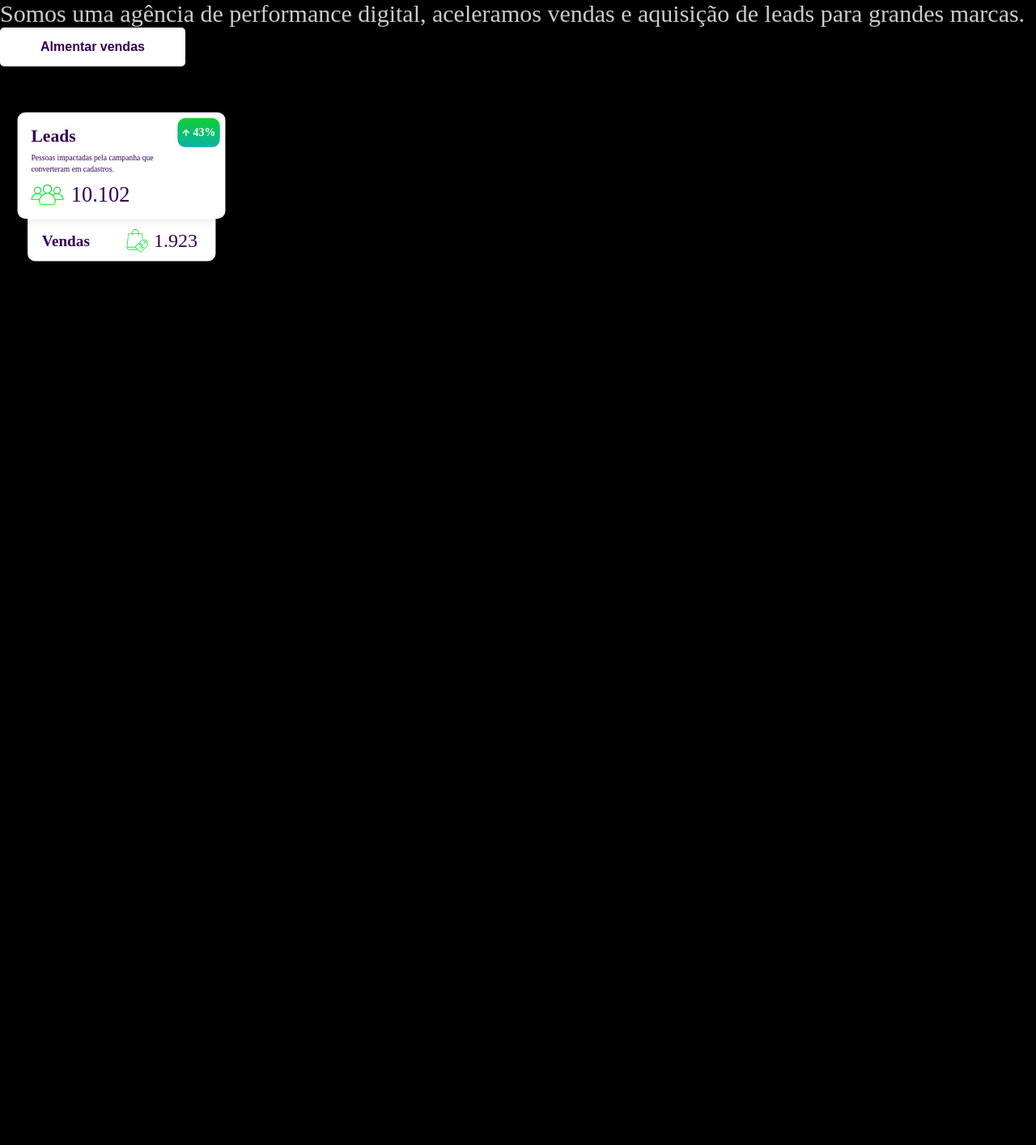
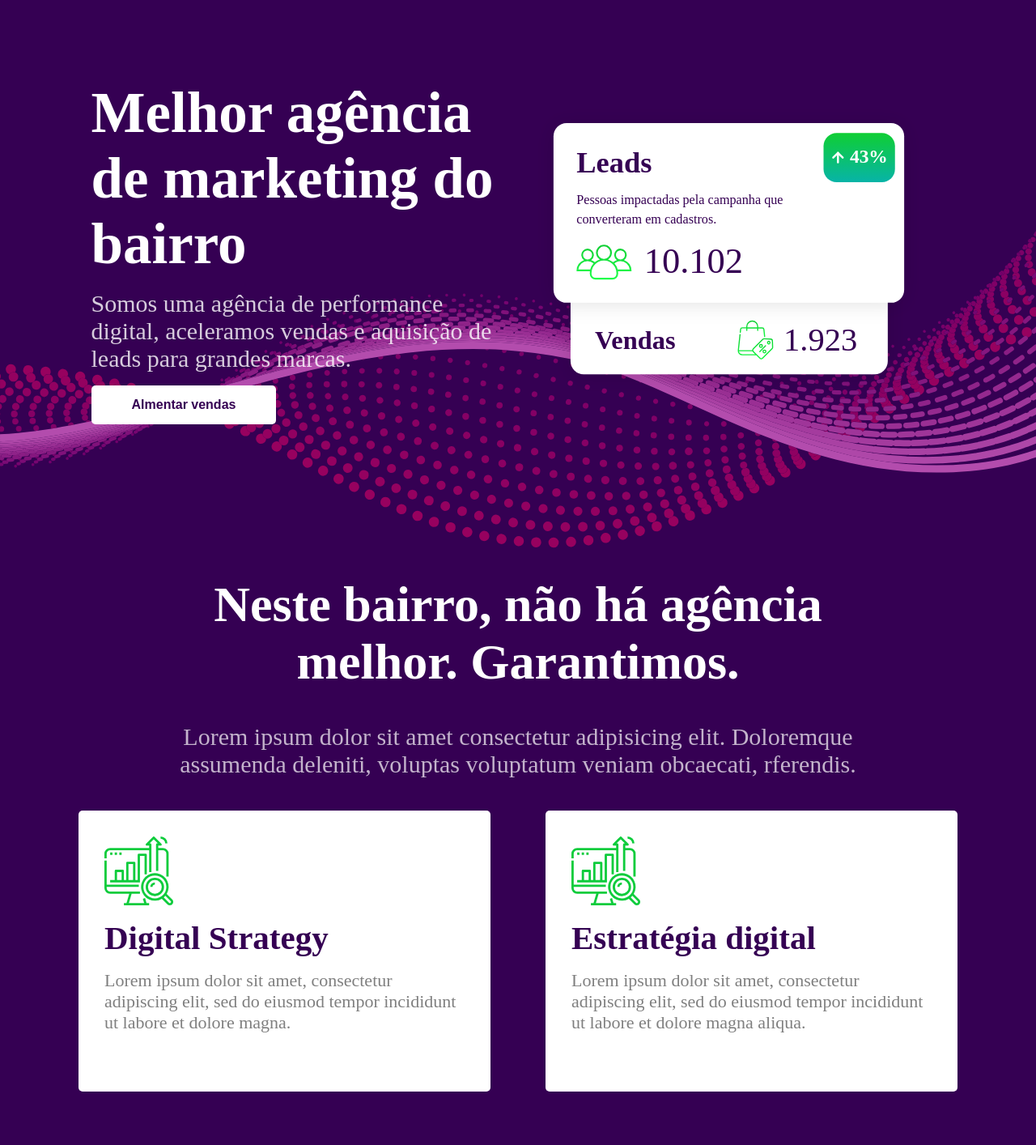
Before and after one commit to JoaoEduardo10/loanding-page-next, a Next.js app: page / in a window 1280 px wide. Shown: the part 210-1624 px from the top of the page at 81% size. Before the commit the page ends 800 px from the top, so only its background shows below. Built offline with nearby package versions, Linux system fonts and the light colour scheme.

Commit message:
add component Features

```diff
--- /dev/null
+++ b/src/components/CardsFatures/index.tsx
@@ -0,0 +1,19 @@
+/* eslint-disable @typescript-eslint/no-explicit-any */
+import Image from 'next/image';
+import * as S from './styles';
+
+export type CardsFaturesProps = {
+    icon: any;
+    heading: string;
+    text: string;
+}
+
+export const CardsFatures = ({ heading, icon, text }: CardsFaturesProps) => {
+	return (
+		<S.Features>
+			<Image src={icon} alt={icon} width={85} height={85} />
+			<h1>{heading}</h1>
+			<p>{text}</p>
+		</S.Features>
+	);
+};
--- /dev/null
+++ b/src/components/CardsFatures/styles.ts
@@ -0,0 +1,27 @@
+import styled, { css } from 'styled-components';
+
+export const Features = styled.li`
+    ${({ theme }) => css`
+        padding: 3.2rem;
+        background-color: ${theme.colors.white};
+        border-radius: .5rem;
+        width: 50.9rem;
+        height: 34.7rem;
+        display: flex;
+        flex-direction: column;
+        gap: ${theme.spacings.small};
+
+
+        h1 {
+            font-size: 4.1rem;
+            font-weight: bold;
+            color: ${theme.colors.primaryColor};
+        }
+
+        p {
+            font-size: 2.2rem;
+            opacity: 0.7;
+            color: #4A4A4A;
+        }
+    `}
+`;
--- /dev/null
+++ b/src/components/Features/index.tsx
@@ -0,0 +1,27 @@
+import { ReactNode, useState } from 'react';
+import { mockFeatures } from '../../utils/featuresAPI';
+import { CardsFatures } from '../CardsFatures';
+import * as S from './styles';
+
+export type FeaturesProps = {
+    children: ReactNode
+}
+
+export const Features = () => {
+	const [cards] = useState(mockFeatures);
+
+
+	return (
+		<S.Conteiner>
+			<h1>Neste bairro, não há agência melhor. Garantimos.</h1>
+			<p>Lorem ipsum dolor sit amet consectetur adipisicing elit. Doloremque assumenda deleniti, voluptas voluptatum veniam obcaecati, rferendis.</p>
+			<S.ConteinerFatures>
+				{
+					cards.map((card) => (
+						<CardsFatures key={card.heading} heading={card.heading} icon={card.icon} text={card.text} />
+					))
+				}
+			</S.ConteinerFatures>
+		</S.Conteiner>
+	);
+};
--- /dev/null
+++ b/src/components/Features/styles.ts
@@ -0,0 +1,34 @@
+import styled, { css } from 'styled-components';
+
+export const Conteiner = styled.section`
+    ${() => css`
+        padding: 0 11.25rem;
+        display: flex;
+        flex-direction: column;
+        align-items: center;
+        justify-content: center;
+        gap: 4rem;
+
+        & > h1 {
+            width: 90rem;
+            font-size: 6.2rem;
+            font-weight: bold;
+            text-align: center;
+        }
+
+        & > p {
+            width: 90rem;
+            font-size: 3rem;
+            opacity: 0.7;
+            text-align: center;
+        }
+    `}
+`;
+
+export const ConteinerFatures = styled.ul`
+    ${() => css`
+        display: grid;
+        grid-template-columns: repeat(2, 1fr);
+        gap: 6.8rem;
+    `}
+`;
--- a/src/components/Header/styles.ts
+++ b/src/components/Header/styles.ts
@@ -2,7 +2,7 @@ import styled, { css } from 'styled-components';
 
 export const Conteiner = styled.header`
     ${({ theme }) => css`
-        padding: 3.4rem 12rem;
+        padding: 3rem 11.25rem;
         width: 100%;
         background-color: ${theme.colors.primaryColor};
         border-bottom: 0.5px solid ${theme.colors.mediumGray};
--- a/src/components/Welcome/index.tsx
+++ b/src/components/Welcome/index.tsx
@@ -13,7 +13,7 @@ export const Welcome = () => {
 				<Button title='Almentar vendas' kind='secondary' />
 			</S.Title>
 			<S.Image>
-				<Image src={Fundo} alt='fundo' width={300} height={300}/>
+				<Image src={Fundo} alt='fundo' width={535} height={383}/>
 			</S.Image>
 		</S.Conteiner>
 	);
--- a/src/components/Welcome/styles.ts
+++ b/src/components/Welcome/styles.ts
@@ -1,11 +1,25 @@
 import styled, { css } from 'styled-components';
 
 export const Conteiner = styled.section`
-    ${({ theme }) => css``}
+    ${({ theme }) => css`
+        height: 100vh;
+        background-image: url("/images/fundo.svg");
+        background-size: cover;
+        background-repeat: no-repeat;
+        color: ${theme.colors.white};
+        padding: 0 11.25rem;
+        display: grid;
+        grid-template-columns: repeat(2, 1fr);
+        align-items: center;
+    `}
 `;
 
 export const Title = styled.div`
     ${({ theme }) => css`
+        display: flex;
+        flex-direction: column;
+        align-items: baseline;
+        gap: ${theme.spacings.small};
 
         h1 {
             font-weight: bold;
@@ -20,5 +34,7 @@ export const Title = styled.div`
 `;
 
 export const Image = styled.div`
-    ${({ theme }) => css``}
+    ${() => css`
+        text-align: center;
+    `}
 `;
--- a/src/pages/index.tsx
+++ b/src/pages/index.tsx
@@ -1,3 +1,4 @@
+import { Features } from '../components/Features';
 import { Header } from '../components/Header';
 import { Welcome } from '../components/Welcome';
 
@@ -6,6 +7,7 @@ export default function Home() {
 		<>
 			<Header />
 			<Welcome />
+			<Features />
 		</>
 	);
 }
--- a/src/styles/globalStyles.ts
+++ b/src/styles/globalStyles.ts
@@ -13,7 +13,7 @@ export const GlobalStyled = createGlobalStyle`
     }
 
     body {
-        background-color: #000;
+        background-color: ${({ theme }) => theme.colors.primaryColor};
         color: ${({ theme }) => theme.colors.white};
         font-size: 1.6rem;
     }
@@ -25,6 +25,11 @@ export const GlobalStyled = createGlobalStyle`
     a {
         text-decoration: none;
         color: ${theme.colors.white};
+        transition: all 300ms ease-in-out;
+    }
+
+    a:hover {
+        color: ${({ theme }) => theme.colors.secondaryColor};
     }
 
 `;
--- /dev/null
+++ b/src/utils/featuresAPI.ts
@@ -0,0 +1,27 @@
+import Icon from '../../public/images/icon.svg';
+import { CardsFaturesProps } from '../components/CardsFatures';
+
+export type mockFeturesProps = CardsFaturesProps
+
+export const mockFeatures: mockFeturesProps[] = [
+	{
+		icon: Icon,
+		heading: 'Digital Strategy',
+		text: 'Lorem ipsum dolor sit amet, consectetur adipiscing elit, sed do eiusmod tempor incididunt ut labore et dolore magna.'
+	},
+	{
+		icon: Icon,
+		heading: 'Estratégia digital',
+		text: 'Lorem ipsum dolor sit amet, consectetur adipiscing elit, sed do eiusmod tempor incididunt ut labore et dolore magna aliqua.'
+	},
+	{
+		icon: Icon,
+		heading: 'Social Midia',
+		text: 'Lorem ipsum dolor sit amet, consectetur adipiscing elit, sed do eiusmod tempor incididunt ut labore et dolore magna aliqua.'
+	},
+	{
+		icon: Icon,
+		heading: 'Social Midia',
+		text: 'Lorem ipsum dolor sit amet, consectetur adipiscing elit, sed do eiusmod tempor incididunt ut labore et dolore magna aliqua.'
+	},
+];
```
Also changed, not shown: src/components/CardsFatures/stories.tsx (added, +24 -0 lines), src/components/Features/stories.tsx (added, +22 -0 lines), public/images/icon.svg (added).
